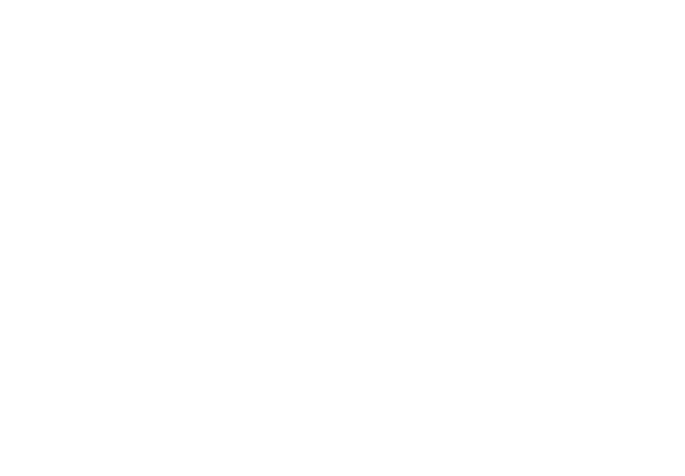
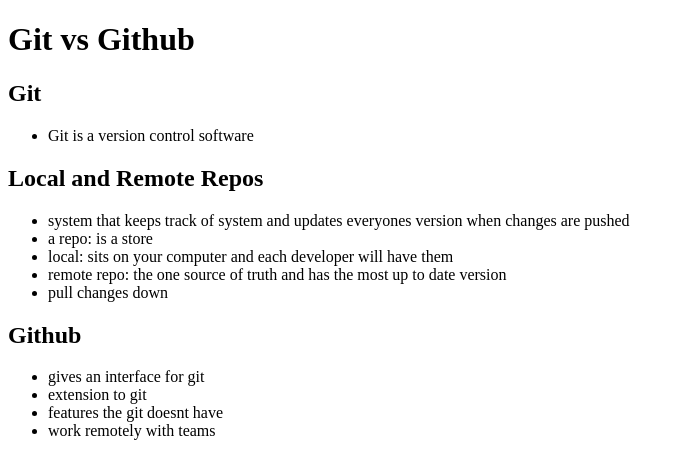
Before and after one commit to christine-contreras/testing-git, a plain HTML site: page index.html in a window 1280 px wide. Shown: the whole page, without its empty margins (0-685 px from the left). Drawn offline with Linux system fonts and the light colour scheme.

Commit message:
add copy to index.html

```diff
--- a/index.html
+++ b/index.html
@@ -19,6 +19,36 @@
             <p class="browsehappy">You are using an <strong>outdated</strong> browser. Please <a href="#">upgrade your browser</a> to improve your experience.</p>
         <![endif]-->
 
+    <h1>Git vs Github</h1>
+
+    <section>
+        <h2>Git</h2>
+        <ul>
+            <li>Git is a version control software</li>
+        </ul>
+
+        <h2>Local and Remote Repos</h2>
+        <ul>
+            <li>system that keeps track of system and updates everyones version when changes are pushed</li>
+            <li>a repo: is a store </li>
+            <li>local: sits on your computer and each developer will have them</li>
+            <li>remote repo: the one source of truth and has the most up to date version</li>
+            <li>pull changes down</li>
+        </ul>
+
+
+    </section>
+
+    <section>
+        <h2>Github</h2>
+        <ul>
+            <li>gives an interface for git</li>
+            <li>extension to git</li>
+            <li>features the git doesnt have</li>
+            <li>work remotely with teams</li>
+        </ul>
+    </section>
+
     <script src="" async defer></script>
 </body>
 
```
